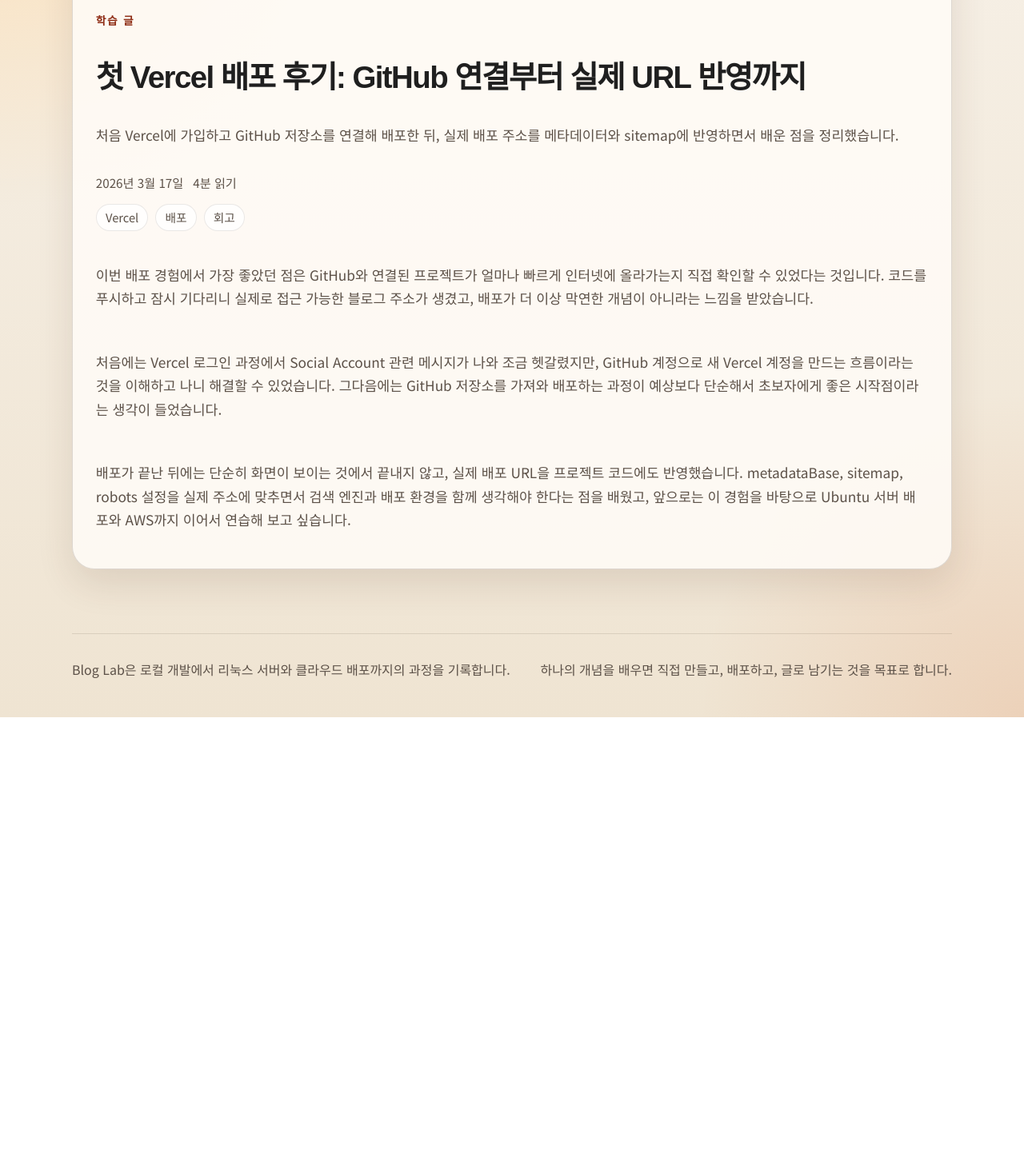
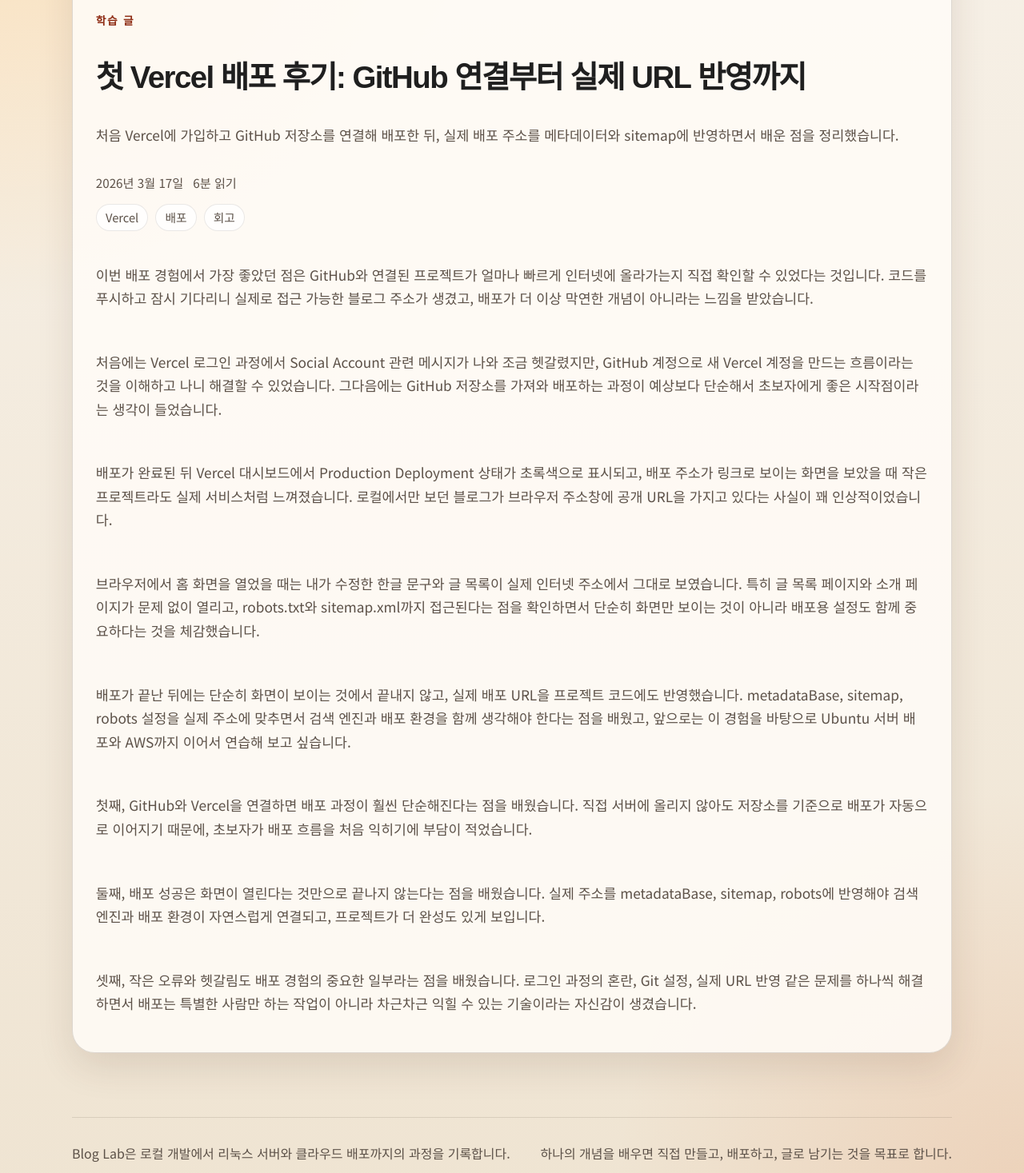
Before and after one commit to hoyoung94/blog_lab, a Next.js app: page /posts/first-vercel-deployment-review in a window 1280 px wide. Shown: the part 216-1683 px from the top of the page at 80% size. Before the commit the page ends 1113 px from the top, so only its background shows below. Built offline with nearby package versions, Linux system fonts and the light colour scheme.

Commit message:
Vercel 배포 후기 글 보강

```diff
--- a/src/data/posts.ts
+++ b/src/data/posts.ts
@@ -16,13 +16,18 @@
     excerpt:
       "처음 Vercel에 가입하고 GitHub 저장소를 연결해 배포한 뒤, 실제 배포 주소를 메타데이터와 sitemap에 반영하면서 배운 점을 정리했습니다.",
     publishedAt: "2026-03-17",
-    readingTime: "4분 읽기",
+    readingTime: "6분 읽기",
     featured: true,
     tags: ["Vercel", "배포", "회고"],
     content: [
       "이번 배포 경험에서 가장 좋았던 점은 GitHub와 연결된 프로젝트가 얼마나 빠르게 인터넷에 올라가는지 직접 확인할 수 있었다는 것입니다. 코드를 푸시하고 잠시 기다리니 실제로 접근 가능한 블로그 주소가 생겼고, 배포가 더 이상 막연한 개념이 아니라는 느낌을 받았습니다.",
       "처음에는 Vercel 로그인 과정에서 Social Account 관련 메시지가 나와 조금 헷갈렸지만, GitHub 계정으로 새 Vercel 계정을 만드는 흐름이라는 것을 이해하고 나니 해결할 수 있었습니다. 그다음에는 GitHub 저장소를 가져와 배포하는 과정이 예상보다 단순해서 초보자에게 좋은 시작점이라는 생각이 들었습니다.",
-      "배포가 끝난 뒤에는 단순히 화면이 보이는 것에서 끝내지 않고, 실제 배포 URL을 프로젝트 코드에도 반영했습니다. metadataBase, sitemap, robots 설정을 실제 주소에 맞추면서 검색 엔진과 배포 환경을 함께 생각해야 한다는 점을 배웠고, 앞으로는 이 경험을 바탕으로 Ubuntu 서버 배포와 AWS까지 이어서 연습해 보고 싶습니다."
+      "배포가 완료된 뒤 Vercel 대시보드에서 Production Deployment 상태가 초록색으로 표시되고, 배포 주소가 링크로 보이는 화면을 보았을 때 작은 프로젝트라도 실제 서비스처럼 느껴졌습니다. 로컬에서만 보던 블로그가 브라우저 주소창에 공개 URL을 가지고 있다는 사실이 꽤 인상적이었습니다.",
+      "브라우저에서 홈 화면을 열었을 때는 내가 수정한 한글 문구와 글 목록이 실제 인터넷 주소에서 그대로 보였습니다. 특히 글 목록 페이지와 소개 페이지가 문제 없이 열리고, robots.txt와 sitemap.xml까지 접근된다는 점을 확인하면서 단순히 화면만 보이는 것이 아니라 배포용 설정도 함께 중요하다는 것을 체감했습니다.",
+      "배포가 끝난 뒤에는 단순히 화면이 보이는 것에서 끝내지 않고, 실제 배포 URL을 프로젝트 코드에도 반영했습니다. metadataBase, sitemap, robots 설정을 실제 주소에 맞추면서 검색 엔진과 배포 환경을 함께 생각해야 한다는 점을 배웠고, 앞으로는 이 경험을 바탕으로 Ubuntu 서버 배포와 AWS까지 이어서 연습해 보고 싶습니다.",
+      "첫째, GitHub와 Vercel을 연결하면 배포 과정이 훨씬 단순해진다는 점을 배웠습니다. 직접 서버에 올리지 않아도 저장소를 기준으로 배포가 자동으로 이어지기 때문에, 초보자가 배포 흐름을 처음 익히기에 부담이 적었습니다.",
+      "둘째, 배포 성공은 화면이 열린다는 것만으로 끝나지 않는다는 점을 배웠습니다. 실제 주소를 metadataBase, sitemap, robots에 반영해야 검색 엔진과 배포 환경이 자연스럽게 연결되고, 프로젝트가 더 완성도 있게 보입니다.",
+      "셋째, 작은 오류와 헷갈림도 배포 경험의 중요한 일부라는 점을 배웠습니다. 로그인 과정의 혼란, Git 설정, 실제 URL 반영 같은 문제를 하나씩 해결하면서 배포는 특별한 사람만 하는 작업이 아니라 차근차근 익힐 수 있는 기술이라는 자신감이 생겼습니다."
     ]
   },
   {
```
